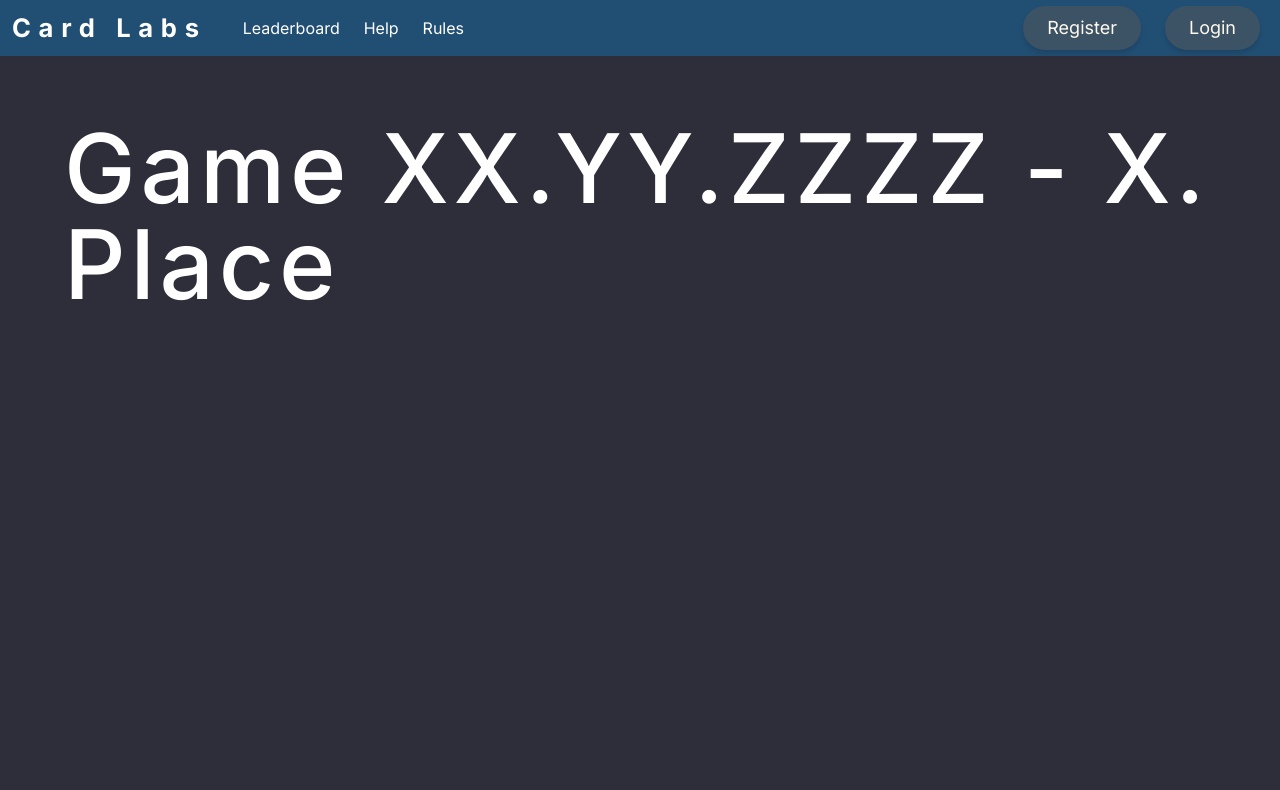
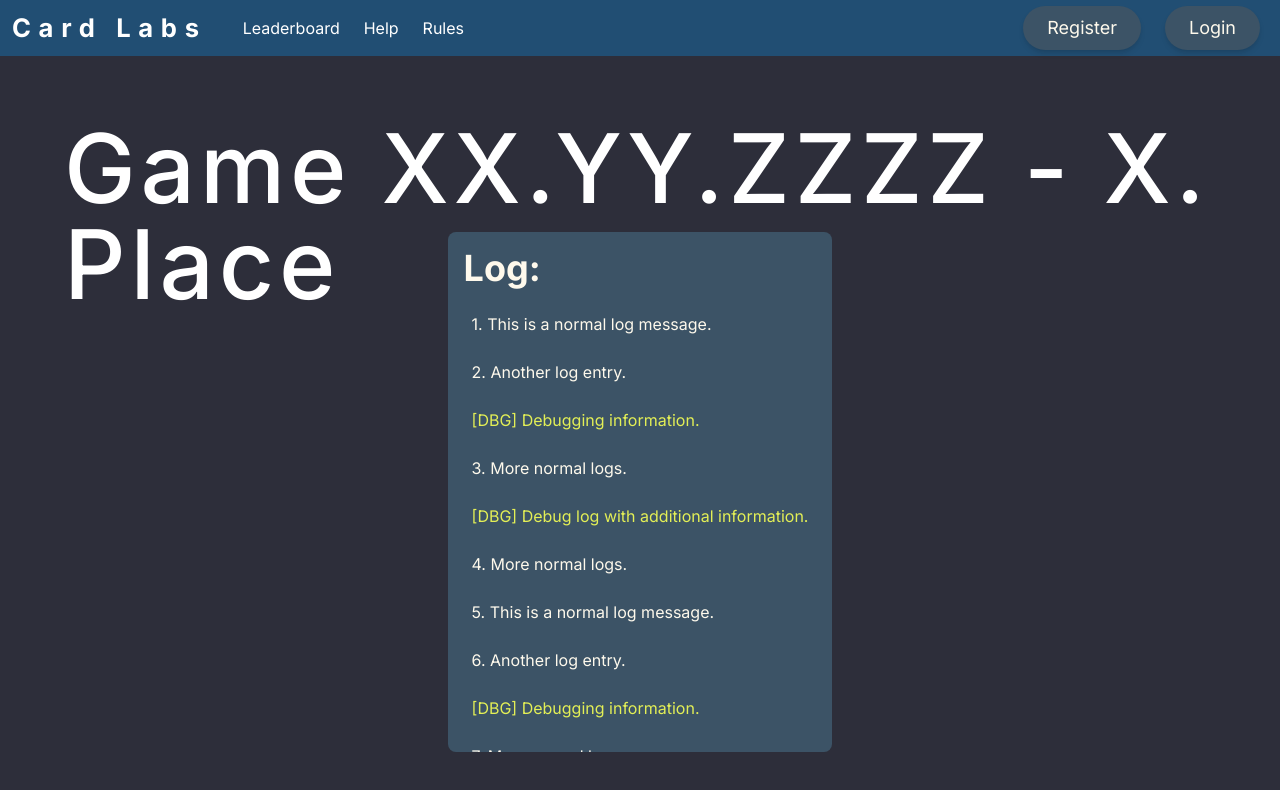
Before and after one commit to flofriday/CardLabs, a Next.js app in the folder frontend/: page /gameDetail in a window 1280 px wide. Shown: the top 790 px of the page. Built offline with nearby package versions, Linux system fonts and the light colour scheme; no server answers.

Commit message:
[#22] - add round log container to game detail view and make the container scrollable

```diff
--- a/frontend/app/gameDetail/page.tsx
+++ b/frontend/app/gameDetail/page.tsx
@@ -14,11 +14,27 @@ export default function GameDetail({ date, place }: Props): JSX.Element {
     { message: "More normal logs." },
     { message: "Debug log with additional information.", isDebug: true },
     { message: "More normal logs." },
+    { message: "This is a normal log message." },
+    { message: "Another log entry." },
+    { message: "Debugging information.", isDebug: true },
+    { message: "More normal logs." },
+    { message: "Debug log with additional information.", isDebug: true },
+    { message: "More normal logs." },
+    { message: "This is a normal log message." },
+    { message: "Another log entry." },
+    { message: "Debugging information.", isDebug: true },
+    { message: "More normal logs." },
+    { message: "Debug log with additional information.", isDebug: true },
+    { message: "More normal logs." },
   ];
 
   return (
     <div className="flex flex-col h-full">
       <LeftPageHeader title="Game XX.YY.ZZZZ - X. Place" />
+
+      <div className="flex flex-1 w-full justify-center items-center pt-32">
+        <RoundLogContainer logLines={logExamples} />
+      </div>
     </div>
   );
 }
--- a/frontend/app/gameDetail/roundLogContainer.tsx
+++ b/frontend/app/gameDetail/roundLogContainer.tsx
@@ -11,14 +11,12 @@ export default function RoundLogContainer({ logLines }: Props): JSX.Element {
   let nonDebugIndex = 0;
 
   return (
-    <div className="bg-secondary p-4 text-text rounded-lg overflow-y-auto">
+    <div className="bg-secondary p-4 text-text rounded-lg overflow-y-auto max-h-[65vh]">
       <h2 className="text-4xl font-bold mb-4">Log: </h2>
       {logLines.map((log, index) => (
         <div
           key={index}
-          className={`mb-2 ${
-            log.isDebug ? "text-yellow" : ""
-          } p-2 rounded-md font-bold`}
+          className={`mb-2 ${log.isDebug ? "text-yellow" : ""} p-2 rounded-md`}
         >
           {log.isDebug && "[DBG] "} {!log.isDebug && `${++nonDebugIndex}.`}{" "}
           {log.message}
```
